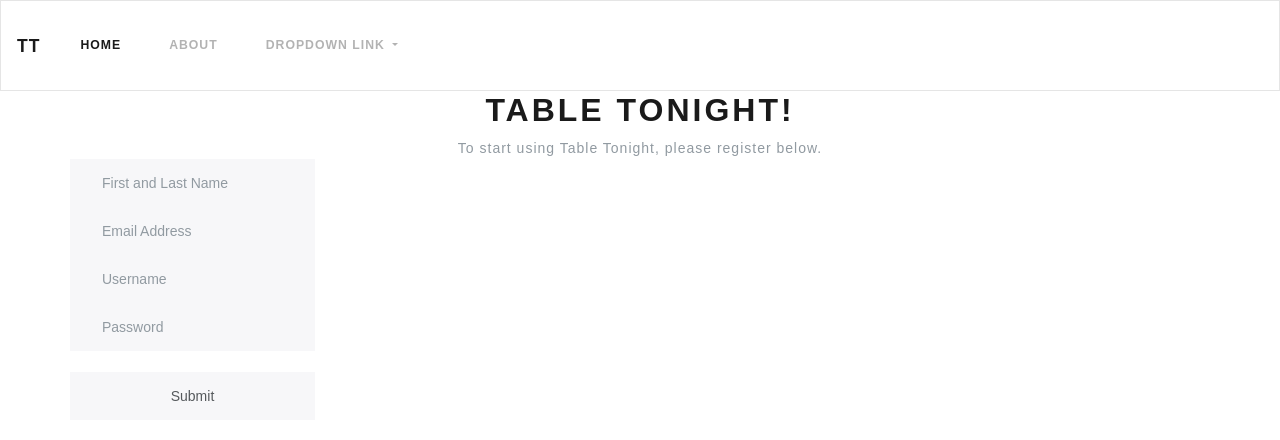
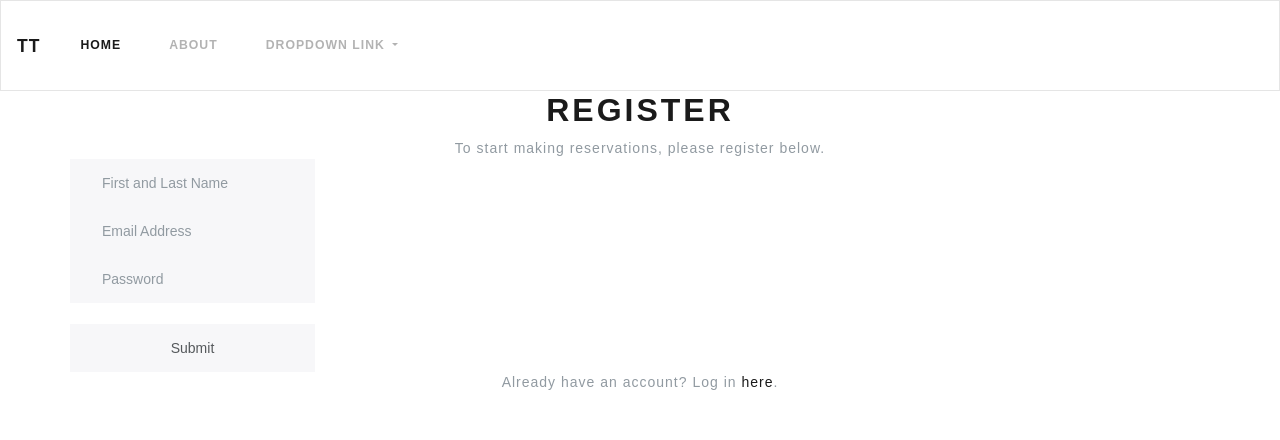
Before and after one commit to TeamFoxBox/tabletonight-fe, a React (Create React App) app: page /register in a window 1280 px wide. Shown: the top 440 px of the page. Built offline with nearby package versions, Linux system fonts and the light colour scheme.

Commit message:
submit form redirects

```diff
--- a/src/App.js
+++ b/src/App.js
@@ -4,19 +4,23 @@ import { BrowserRouter as Router, Switch, Route } from 'react-router-dom'
 
 
 class App extends Component {
+  constructor(props) {
+    super(props)
+    this.state = {
+      user: null,
+    }
+  }
 
 
 
-
-handleNewUser(user) {
-  console.log(user)
-}
+  handleNewUser(user) {
+    console.log(user)
+  }
 
 
   render() {
     return (
       <div className="App">
-        <center><h1>Table Tonight!</h1></center>
           <Router>
             <Switch>
               <Route exact path="/register" component={Register}/>
--- /dev/null
+++ b/src/api/index.js
@@ -0,0 +1,13 @@
+const BASE = 'http://localhost:3001'
+
+let createUser = function(user) {
+  let newUser = {user: user}
+  return fetch(BASE+'/register', {
+    body: JSON.stringify(newUser),
+    header: {
+      'Content-Type': 'application/json'
+    },
+    method: "POST"
+  })
+}
+export { createUser }
--- /dev/null
+++ b/src/css/register.css
@@ -0,0 +1,10 @@
+.center {
+  height: 100%;
+  width: 100%;
+  justify-content: center;
+  align-items: center;
+  text-align: center;
+}
+.Grid {
+  text-align: center;
+}
--- a/src/pages/register.js
+++ b/src/pages/register.js
@@ -1,40 +1,44 @@
 import React, { Component } from 'react'
 import { Grid, Col, Row, FormControl, Form } from 'react-bootstrap'
 import { Redirect } from 'react-router-dom'
+import '../css/register.css'
+import { createUser } from '../api'
 
 
 class Register extends Component {
   constructor(props) {
     super(props)
     this.state = {
-      form: {
+      user: {
         name: "",
         email: "",
-        username: "",
         password: "",
+        password_confirmation: "",
       },
       createSuccess: false,
     }
   }
   handleChange(event){
-    let { form } = this.state
-    form[event.target.name] = event.target.value
-    this.setState({form: form})
+    let { user } = this.state
+    user[event.target.name] = event.target.value
+    this.setState({user: user})
   }
   handleSubmit(event){
-    event.preventDefault
-    let { form } = this.state
-    this.props.handleNewUser(form)
+    event.preventDefault()
+    createUser(this.state.user).then (successUser => {
+      console.log("Create Success!", successUser); this.setState({createSuccess: true})
+    })
   }
 
   render(){
     return(
-      <div>
-        <center>To start using Table Tonight, please register below.</center>
+      <div className="center">
+        <h1>REGISTER</h1>
+        To start making reservations, please register below.<br/>
         <Grid>
           <Row>
             <Form>
-              <Col className="new-form">
+              <Col className="new-user">
                 <FormControl
                   type="text"
                   name="name"
@@ -49,12 +53,6 @@ class Register extends Component {
                 />
                 <FormControl
                   type="text"
-                  name="username"
-                  placeholder="Username"
-                  onChange={this.handleChange.bind(this)}
-                />
-                <FormControl
-                  type="text"
                   name="password"
                   placeholder="Password"
                   onChange={this.handleChange.bind(this)}
@@ -62,14 +60,14 @@ class Register extends Component {
                 <FormControl
                   type="submit"
                   name="submit"
-                  placeholder="Create User"
                   onClick={this.handleSubmit.bind(this)}
                 />
               </Col>
             </Form>
             {this.state.createSuccess && <Redirect to="/login"/> }
           </Row>
-      </Grid>
+        </Grid>
+        Already have an account? Log in <a href="/login">here</a>.
       </div>
     )
   }
```
